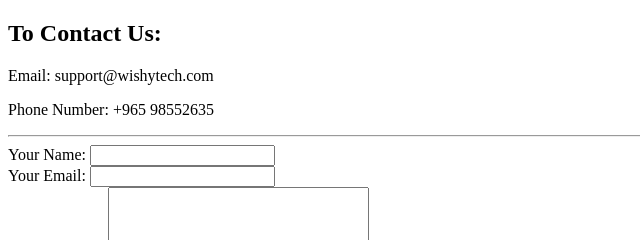
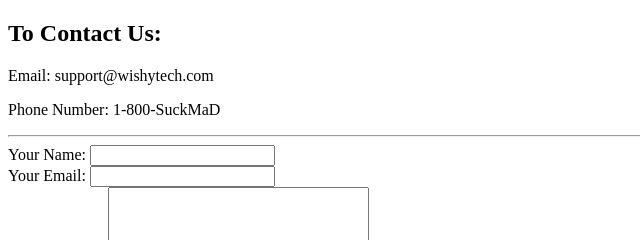
Before and after one commit to john-crane-69/cv, a plain HTML site: page contact-us.html in a window 1280 px wide. Shown: the top 240 px of the page, 0-640 px from the left. Drawn offline with Linux system fonts and the light colour scheme.

Commit message:
Update contact-us.html

```diff
--- a/contact-us.html
+++ b/contact-us.html
@@ -7,7 +7,7 @@
   <body>
     <h2>To Contact Us:</h2>
     <p>Email: support@wishytech.com</p>
-    <p>Phone Number: +965 98552635</p>
+    <p>Phone Number: 1-800-SuckMaD</p>
     <hr>
     <form class="" action="index.html" method="post">
       <label>Your Name:</label>
```
